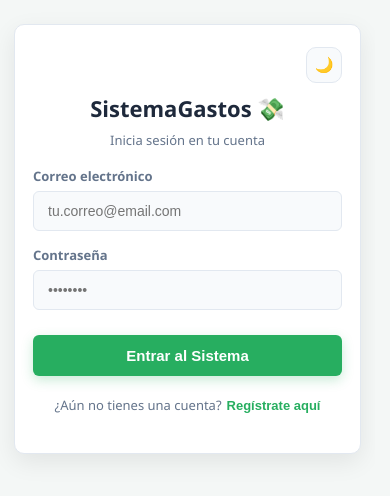
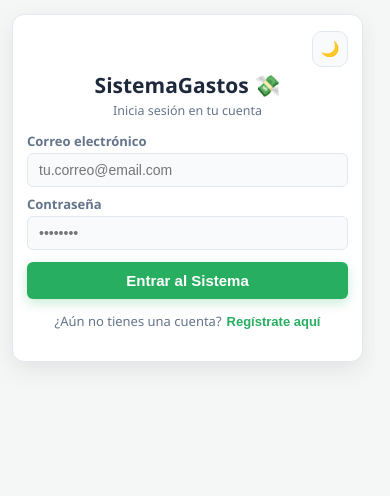
Before and after one commit to BethMeri/SistemaGastos, a React (Vite) app in the folder frontend/: page /login in a window 390 px wide. Shown: the top 496 px of the page. Built offline with nearby package versions, Linux system fonts and the light colour scheme.

Commit message:
estilo(frontend): ajustar diseño responsive en autenticación y dashboard

```diff
--- a/frontend/src/Styles/Auth.css
+++ b/frontend/src/Styles/Auth.css
@@ -1,17 +1,17 @@
 /* frontend/src/Styles/Auth.css */
 
 .auth-container {
-  display: flex;
-  justify-content: center;
-  align-items: center;
+  display: block;
+  width: 100%;
   min-height: 100vh;
   background-color: var(--bg-body);
   font-family: 'Segoe UI', Tahoma, sans-serif;
-  padding: 20px;
+  padding: 32px 20px;
   transition: background-color 0.3s ease;
 }
 
 .auth-card {
+  margin: 0 auto;
   background: var(--bg-card);
   padding: 30px 40px 40px 40px;
   border-radius: 12px;
@@ -224,30 +224,78 @@
 /* Responsive - Celulares */
 @media (max-width: 480px) {
   .auth-container {
-    padding: 14px;
-    align-items: flex-start;
-    padding-top: 24px;
+    padding: 14px 12px;
   }
 
   .auth-card {
-    padding: 22px 18px 26px 18px;
-    border-radius: 10px;
+    padding: 16px 14px 18px 14px;
+    border-radius: 12px;
+  }
+
+  .auth-top-bar {
+    margin-bottom: 4px;
   }
 
   .auth-header {
-    margin-bottom: 18px;
+    margin-bottom: 10px;
   }
 
   .auth-header h2 {
-    font-size: 22px;
+    font-size: 21px;
   }
 
   .auth-header p {
-    font-size: 13px;
+    font-size: 12.5px;
+    margin-top: 3px;
+  }
+
+  .auth-error-alert,
+  .auth-success-alert {
+    padding: 7px 10px;
+    margin-bottom: 10px;
+    font-size: 12px;
+  }
+
+  .auth-form {
+    gap: 8px;
+  }
+
+  .auth-input-group {
+    gap: 3px;
+  }
+
+  .auth-input-group input {
+    padding: 8px 11px;
   }
 
   .auth-password-requirements {
-    font-size: 11.5px;
-    padding: 9px 10px;
+    margin-top: 2px;
+    font-size: 11px;
+    padding: 6px 9px;
+  }
+
+  .auth-password-requirements ul {
+    gap: 2px;
+  }
+
+  .auth-submit-btn {
+    margin-top: 4px;
+    padding: 10px;
+  }
+
+  .auth-footer-link {
+    margin-top: 10px;
   }
 }
+
+/* Responsive - Tablets */
+@media (max-width: 1100px) and (min-width: 481px) {
+  .auth-container {
+    padding: 36px 24px;
+  }
+
+  .auth-card {
+    max-width: 460px;
+    padding: 34px 36px 38px 36px;
+  }
+}
```
